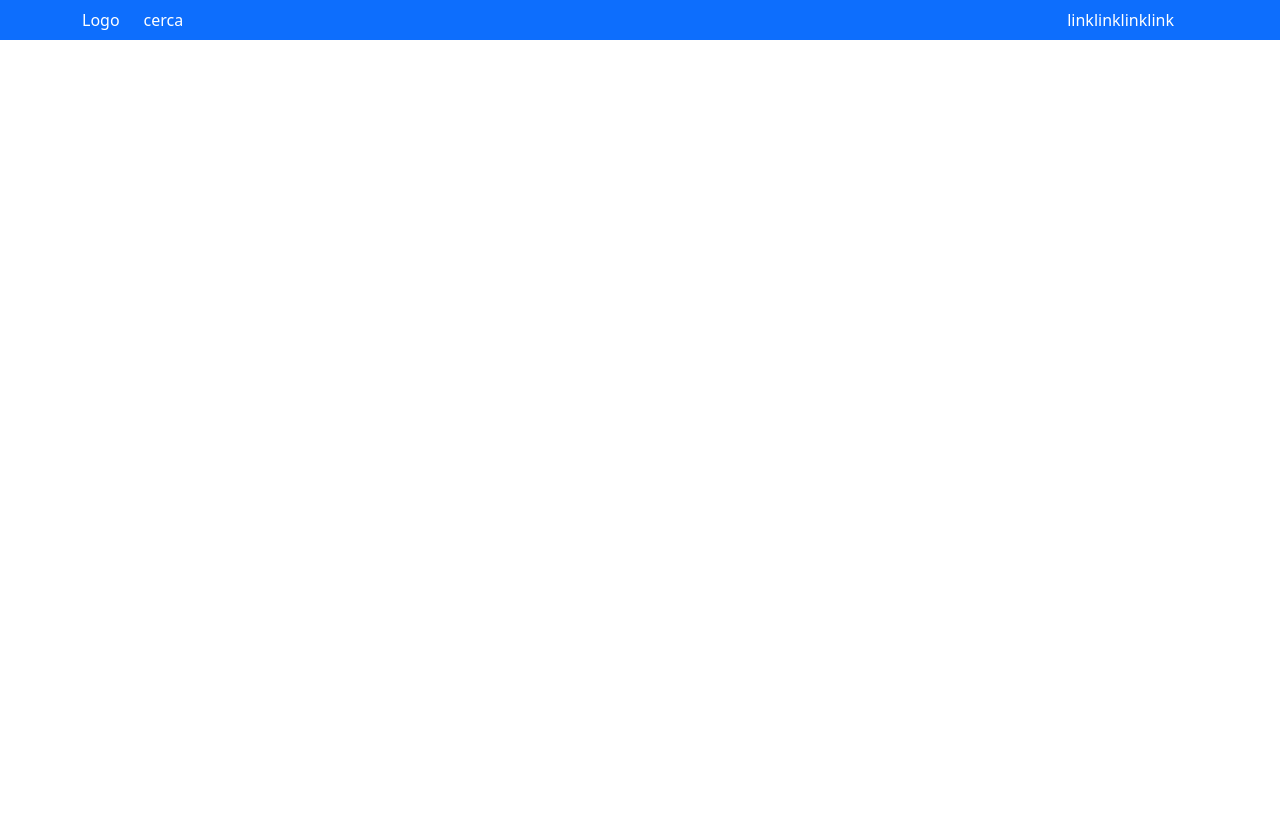
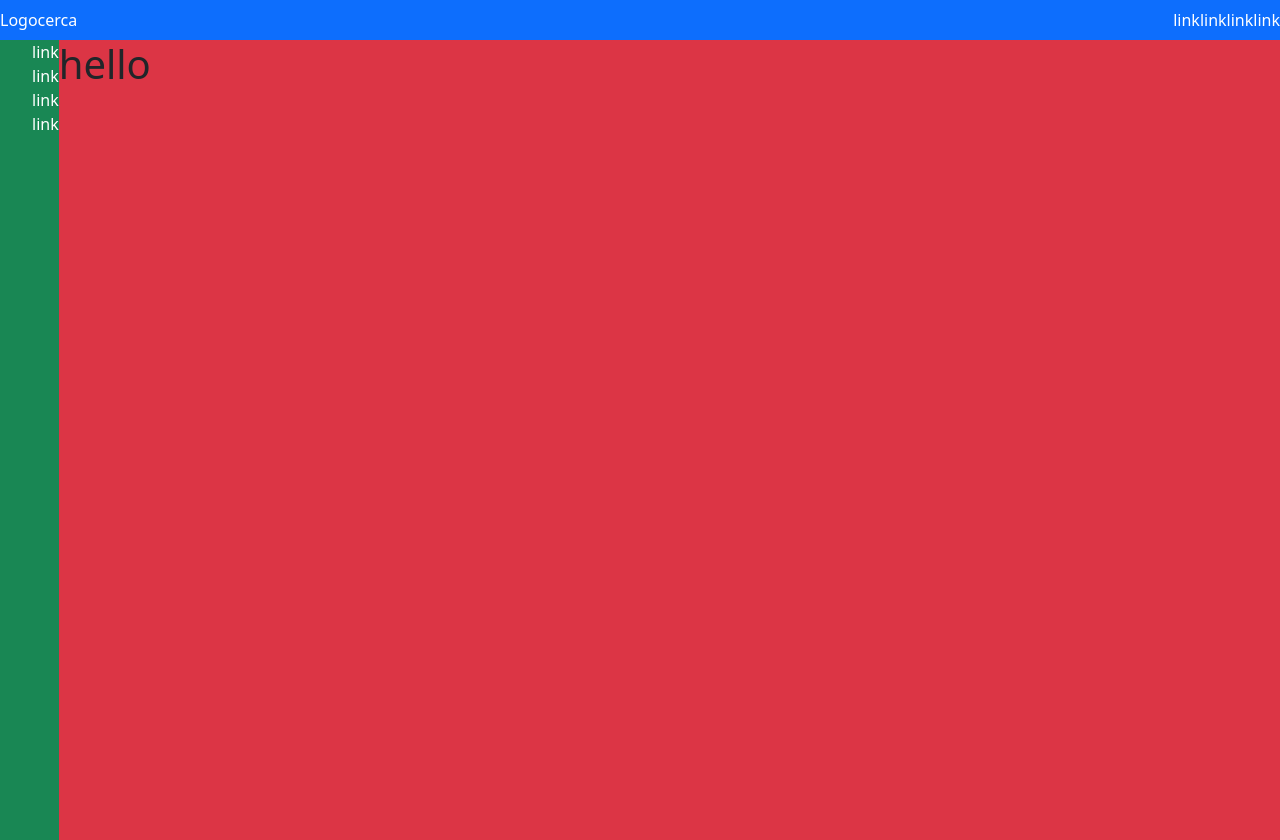
Before and after one commit to Francesca-Barletta/html-css-bootstrap-dashboard, a plain HTML site: page index.html in a window 1280 px wide. Before the commit the page ends 800 px from the top, so only its background shows below. Drawn offline with nearby package versions, Linux system fonts and the light colour scheme.

Commit message:
add sidebar and main

```diff
--- a/css/style.css
+++ b/css/style.css
@@ -6,3 +6,7 @@
 ul, ol, menu{
     list-style: none;
 }
+#app{
+    display: flex;
+    height: 100vh;
+}
--- a/index.html
+++ b/index.html
@@ -10,9 +10,9 @@
     <link href="https://cdn.jsdelivr.net/npm/bootstrap@5.2.3/dist/css/bootstrap.min.css" rel="stylesheet" integrity="sha384-rbsA2VBKQhggwzxH7pPCaAqO46MgnOM80zW1RWuH61DGLwZJEdK2Kadq2F9CUG65" crossorigin="anonymous">
   </head>
   <body>
-    <section class="navbar bg-primary text-white">
-      <div class="container">
-          <div class="row w-100 justify-content-between align-items-center">
+    <section class="navbar bg-primary text-white d-flex justify-content-between align-items-center">
+
+
               <a href="#" class=" deco-none col-auto">Logo</a>
               <div class="searchbar col flex-grow-1">cerca</div>
               <div class="toolbar col-auto">
@@ -23,9 +23,22 @@
                     <li><a href="#" class="deco-none">link</a></li>
                  </ul>
               </div>
-          </div>
-      </div>
+
+
     </section>
+   <div id="app">
+      <header class="sidebar bg-success text-white col-auto">
+        <ul class="d-flex  flex-column m-0">
+          <li><a href="#" class="deco-none">link</a></li>
+          <li><a href="#" class="deco-none">link</a></li>
+          <li><a href="#" class="deco-none">link</a></li>
+          <li><a href="#" class="deco-none">link</a></li>
+       </ul>
+      </header>
+      <main class="app-main bg-danger col flex-grow-1">
+        <h1>hello</h1>
+      </main>
+   </div>
     <script src="https://cdn.jsdelivr.net/npm/bootstrap@5.2.3/dist/js/bootstrap.bundle.min.js" integrity="sha384-kenU1KFdBIe4zVF0s0G1M5b4hcpxyD9F7jL+jjXkk+Q2h455rYXK/7HAuoJl+0I4" crossorigin="anonymous"></script>
   </body>
 </html>
```
